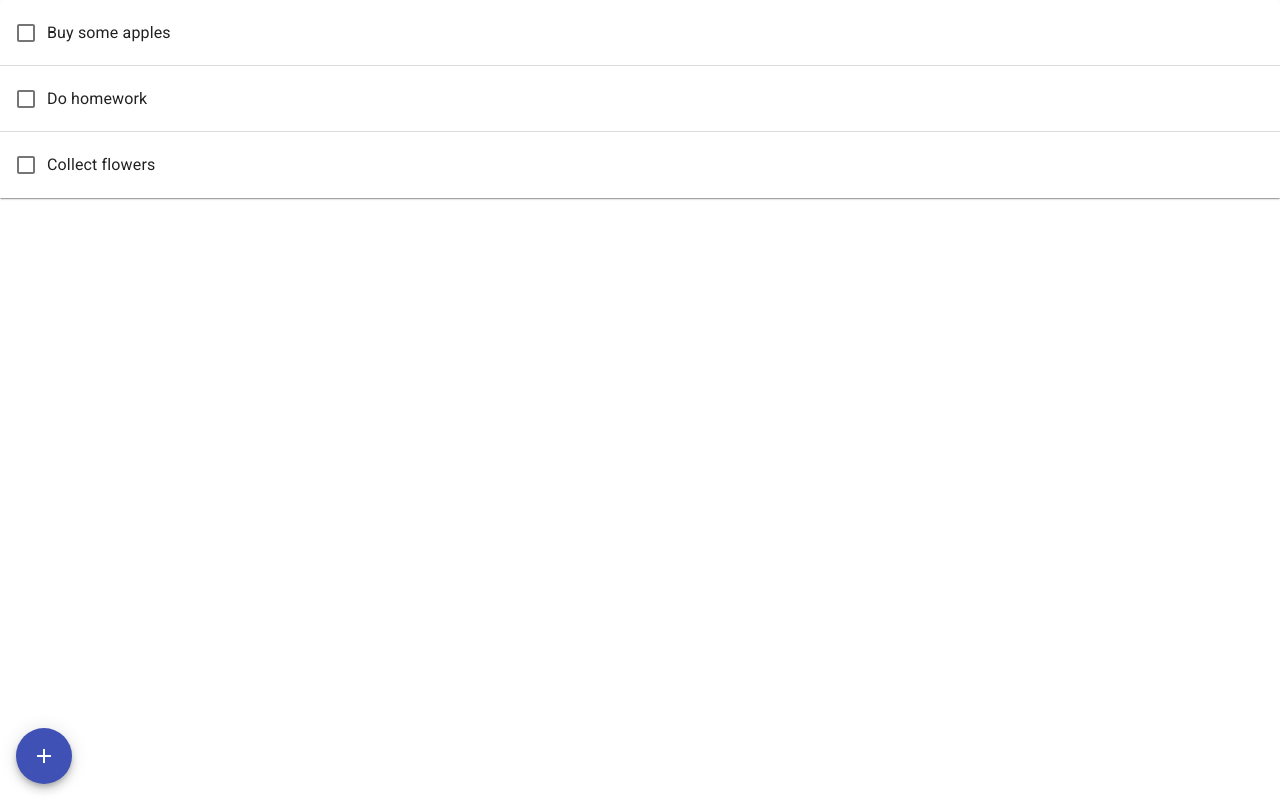
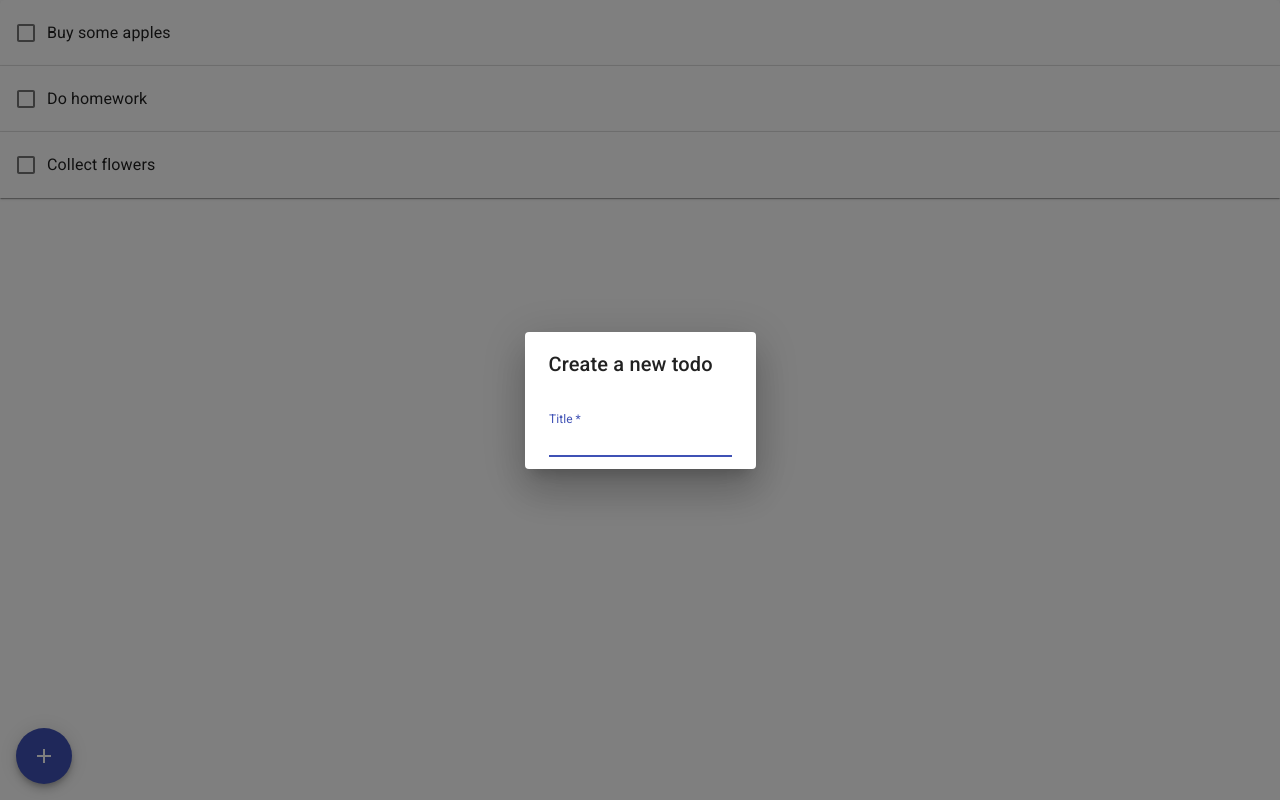
Before and after one commit to NyCodeGHG/todo-app, a React (Create React App) app: page / in a window 1280 px wide. Both pictures are taken after a click on the button 44 px from the left and 756 px from the top of the page. Built offline with nearby package versions, Linux system fonts and the light colour scheme.

Commit message:
Added creation dialog

```diff
--- a/package.json
+++ b/package.json
@@ -6,6 +6,7 @@
   "dependencies": {
     "@material-ui/core": "^4.11.2",
     "@material-ui/icons": "^4.11.2",
+    "@material-ui/pickers": "^3.2.10",
     "@testing-library/jest-dom": "^5.11.4",
     "@testing-library/react": "^11.1.0",
     "@testing-library/user-event": "^12.1.10",
--- a/src/App.js
+++ b/src/App.js
@@ -3,6 +3,7 @@ import './App.css';
 import TodoList from "./todo-list/TodoList";
 import { Fab, makeStyles } from "@material-ui/core";
 import { Add as AddIcon } from "@material-ui/icons";
+import CreateDialog from "./create-dialog/CreateDialog";
 
 const useStyles = makeStyles({
     'add-button': {
@@ -15,6 +16,7 @@ const useStyles = makeStyles({
 function App() {
 
     const classes = useStyles();
+    const [ createOpen, setCreateOpen ] = useState(false);
     const [ todos, setTodos ] = useState([
         {
             id: 0,
@@ -37,10 +39,24 @@ function App() {
         }
     ]);
 
+    const createTodo = (newTodo) => {
+        const id = todos.map(todo => todo.id).max() + 1;
+        const todo = {
+            id,
+            title: newTodo.title,
+            information: newTodo.information,
+            dueDate: newTodo.dueDate,
+            done: false
+        };
+        setTodos([ ...todos, todo ]);
+    };
+
     return (
         <div className="App">
             <TodoList todos={ todos } setTodos={ setTodos }/>
-            <Fab color="primary" className={ classes["add-button"] } children={ (<AddIcon/>) }/>
+            <Fab onClick={ () => setCreateOpen(true) } color="primary" className={ classes["add-button"] }
+                 children={ (<AddIcon/>) }/>
+            <CreateDialog createTodo={ createTodo } open={ createOpen } setOpen={ setCreateOpen }/>
         </div>
     );
 }
--- /dev/null
+++ b/src/create-dialog/CreateDialog.js
@@ -0,0 +1,28 @@
+import { Dialog, DialogContent, DialogTitle, TextField } from "@material-ui/core";
+
+export default function CreateDialog(props) {
+    const { open, setOpen, createTodo } = props;
+
+    function handleClose() {
+        setOpen(false);
+    }
+
+    return (
+        <Dialog open={ open }
+                onClose={ handleClose }
+                aria-labelledby="alert-dialog-title"
+                aria-describedby="alert-dialog-description">
+            <DialogTitle>Create a new todo</DialogTitle>
+            <DialogContent>
+                <TextField
+                    autoFocus
+                    margin="dense"
+                    id="name"
+                    label="Title"
+                    type="text"
+                    required
+                />
+            </DialogContent>
+        </Dialog>
+    )
+}
```
Also changed, not shown: src/todo-list/TodoList.js (+7 -1 lines), 1 other file (tests, documents, lock files or other folders).
